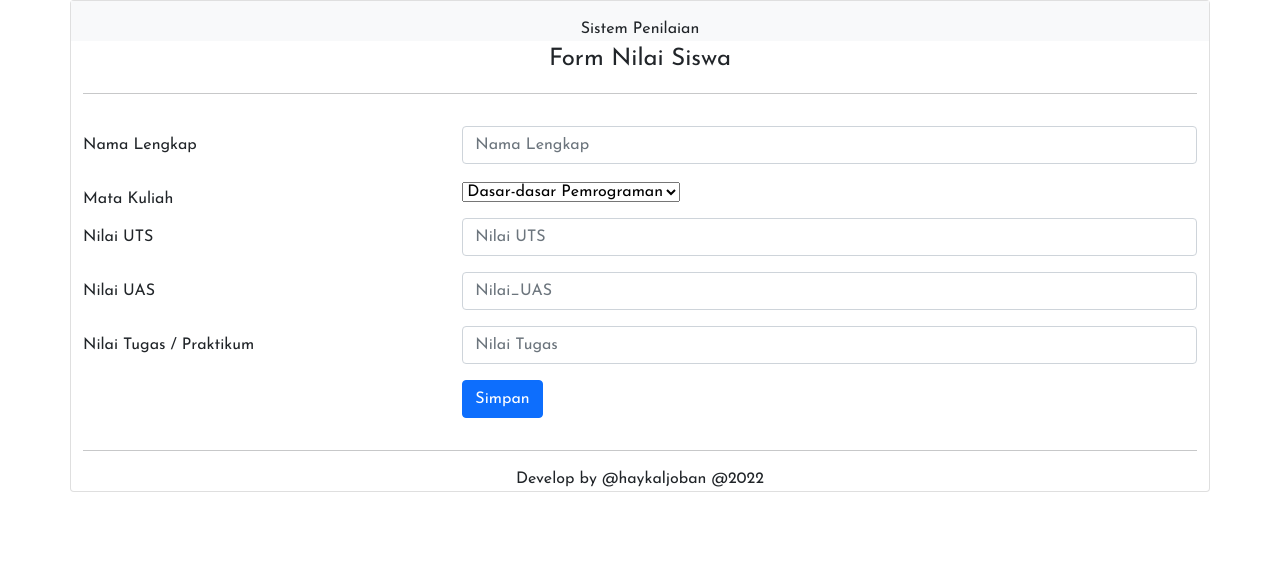
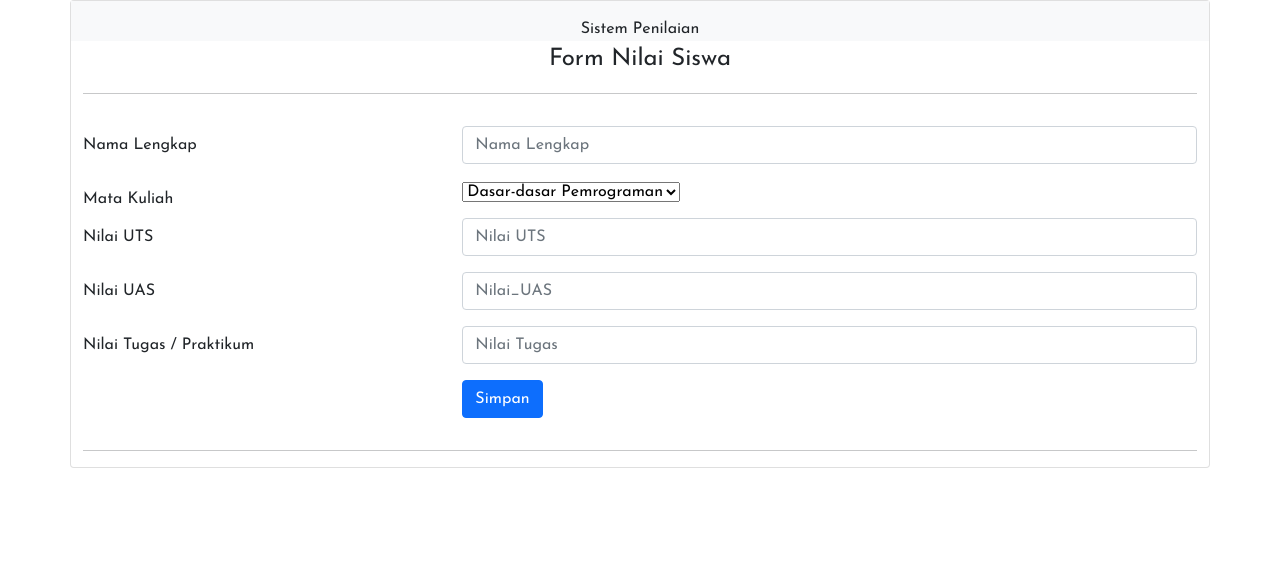
Before and after one commit to Web-Pro-STT-NF/web-pro-II-Haykal-Saputra-Joban-TI02, a PHP site: page /form_siswa.php in a window 1280 px wide. Shown: the top 566 px of the page. Run offline with PHP 8.4, Linux system fonts and the light colour scheme.

Commit message:
Update form_siswa.php

```diff
--- a/praktikum2/form_siswa.php
+++ b/praktikum2/form_siswa.php
@@ -139,9 +139,5 @@
             }
         }
     ?>
-    <div style="text-align: center">
-        <div>Develop by @haykaljoban @2022</div>
-    </div>
-    </div>
 </body>
 </html>
```
